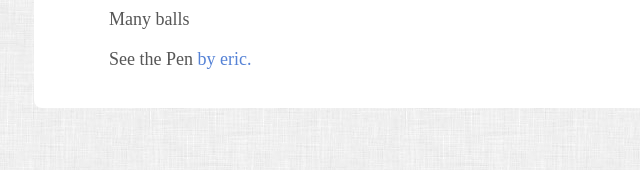
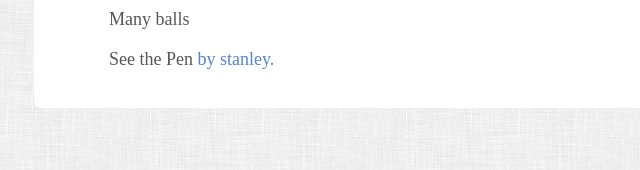
Before and after one commit to stanc2022/stanc2022.github.io, a plain HTML site: page index.html in a window 1280 px wide. Shown: the part 1161-1331 px from the top of the page, 16-656 px from the left. Drawn offline with Linux system fonts and the light colour scheme; a script that the page names is missing; a web font is replaced by a local one.

Commit message:
Update index.html

```diff
--- a/index.html
+++ b/index.html
@@ -92,7 +92,7 @@
 		<section id="projects">
 			<h2>Recent projects 最近作品</h2>
 			<p>Many balls</p>
-    <p data-height="400" data-theme-id="0" data-slug-hash="GvZxgm" data-default-tab="result" data-user="erichuang2013" data-embed-version="2" class="codepen">See the Pen <a href="http://codepen.io/erichuang2013/pen/GvZxgm/"Play Many Ball</a> by eric.</p>
+    <p data-height="400" data-theme-id="0" data-slug-hash="LBYYLq" data-default-tab="result" data-user="stanleyc2022" data-embed-version="2" class="codepen">See the Pen <a href="http://codepen.io/StanleyChiu/pen/LBYYLq/"Play Many Ball</a> by stanley.</p>
 
 		</section>
 	</div>
```
